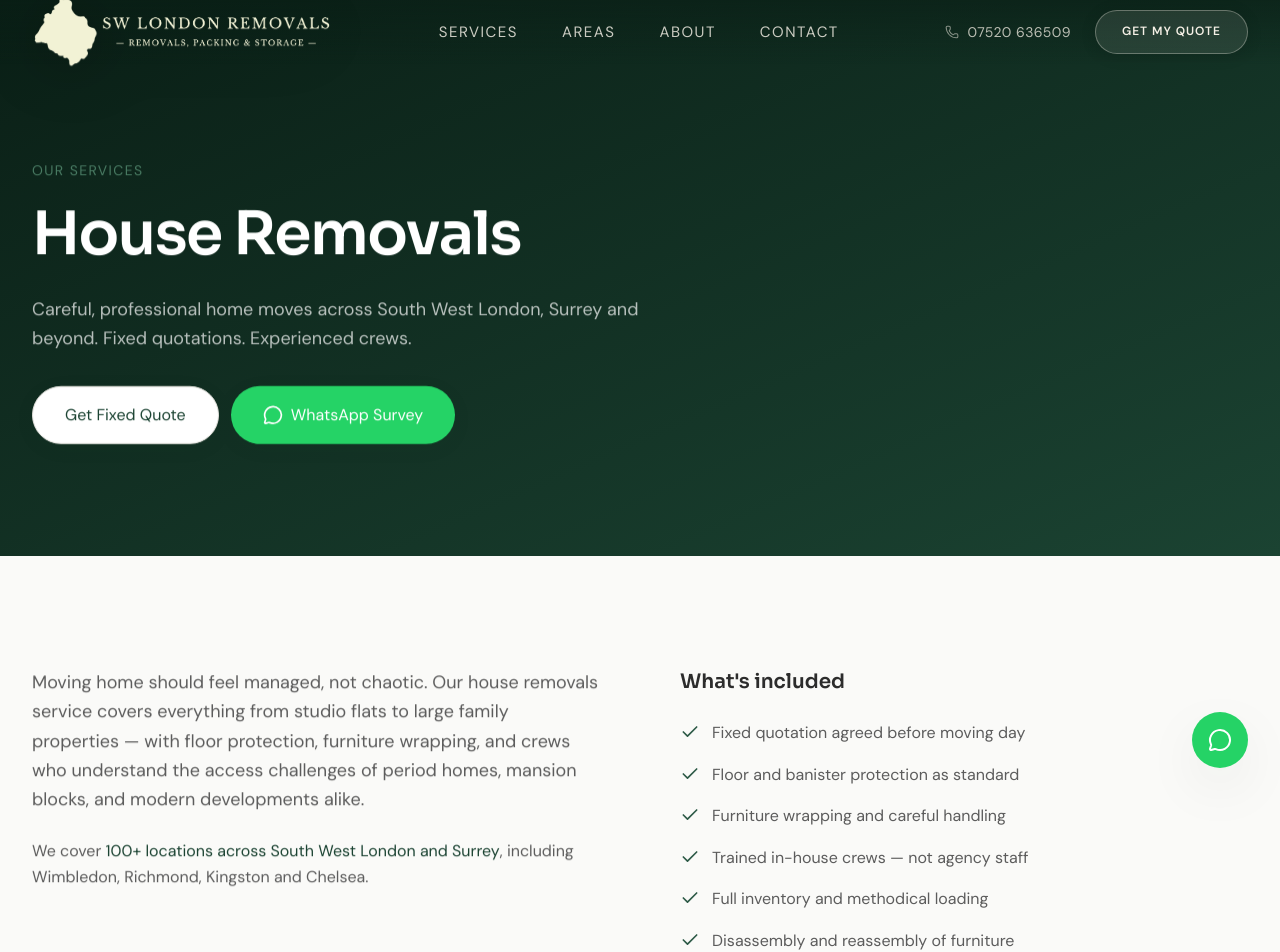
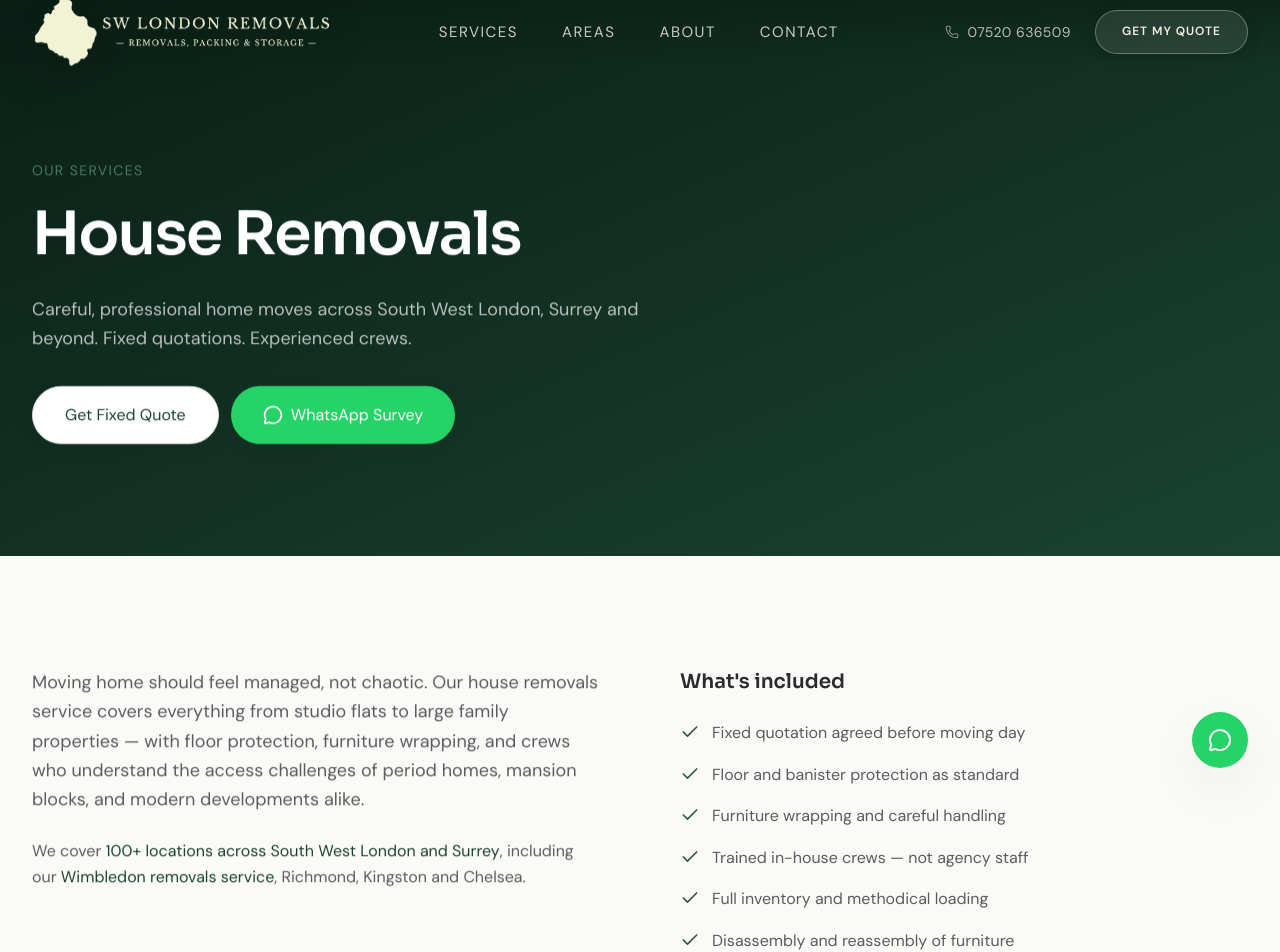
Before and after one commit to zetschmo7-create/swlremovals, a Next.js app: page /services/house-removals in a window 1280 px wide. Shown: the top 952 px of the page. Built offline with nearby package versions, Linux system fonts and the light colour scheme.

Commit message:
Add internal links to Wimbledon service page

```diff
--- a/src/components/templates/ServicePageTemplate.tsx
+++ b/src/components/templates/ServicePageTemplate.tsx
@@ -111,7 +111,14 @@ export function ServicePageTemplate({
               >
                 100+ locations across South West London and Surrey
               </Link>
-              , including Wimbledon, Richmond, Kingston and Chelsea.
+              , including our{" "}
+              <Link
+                href="/wimbledon-removals"
+                className="font-medium text-green-800 hover:text-green-900 underline-offset-4 hover:underline"
+              >
+                Wimbledon removals service
+              </Link>
+              , Richmond, Kingston and Chelsea.
             </p>
           </FadeIn>
           <FadeIn delay={0.1}>
```
